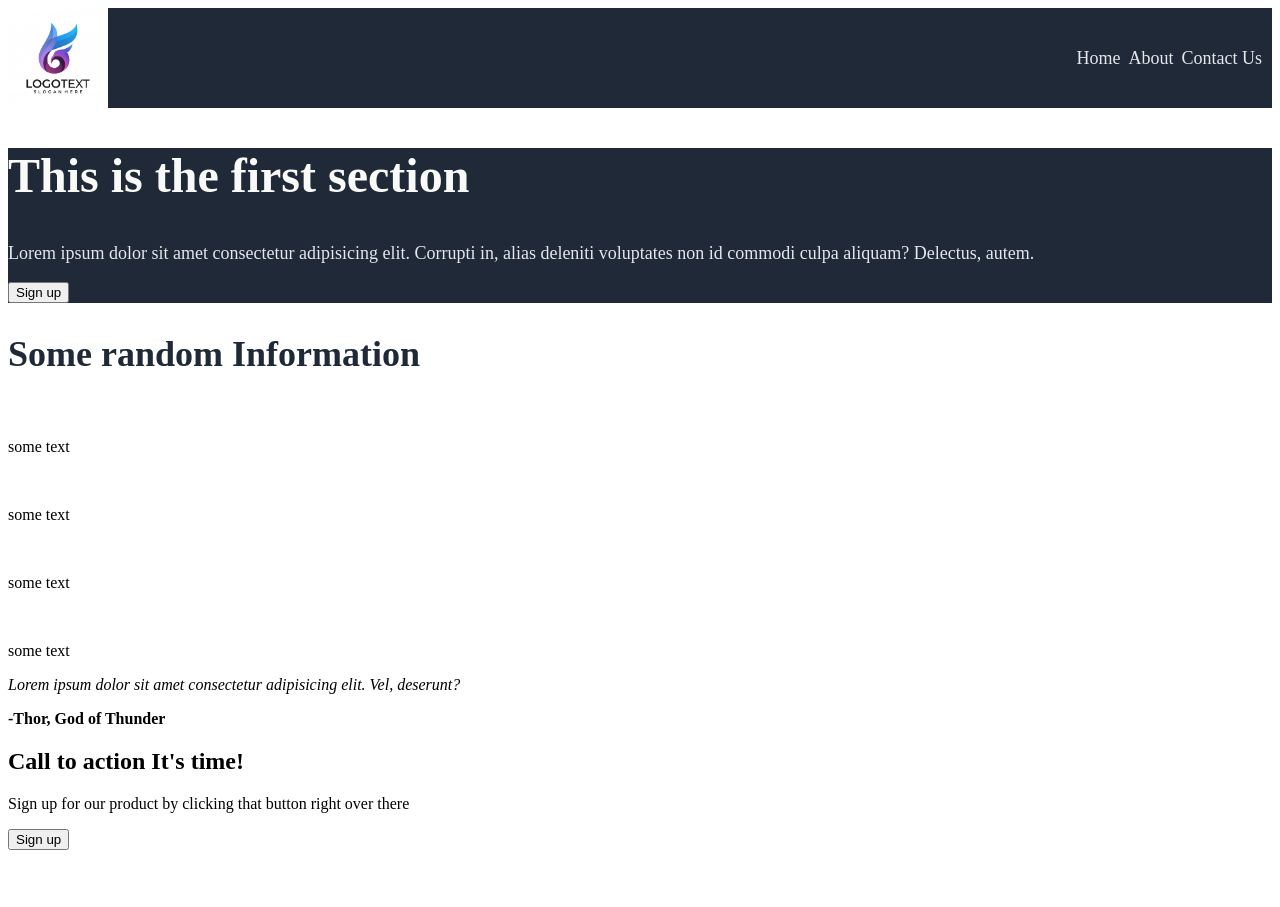
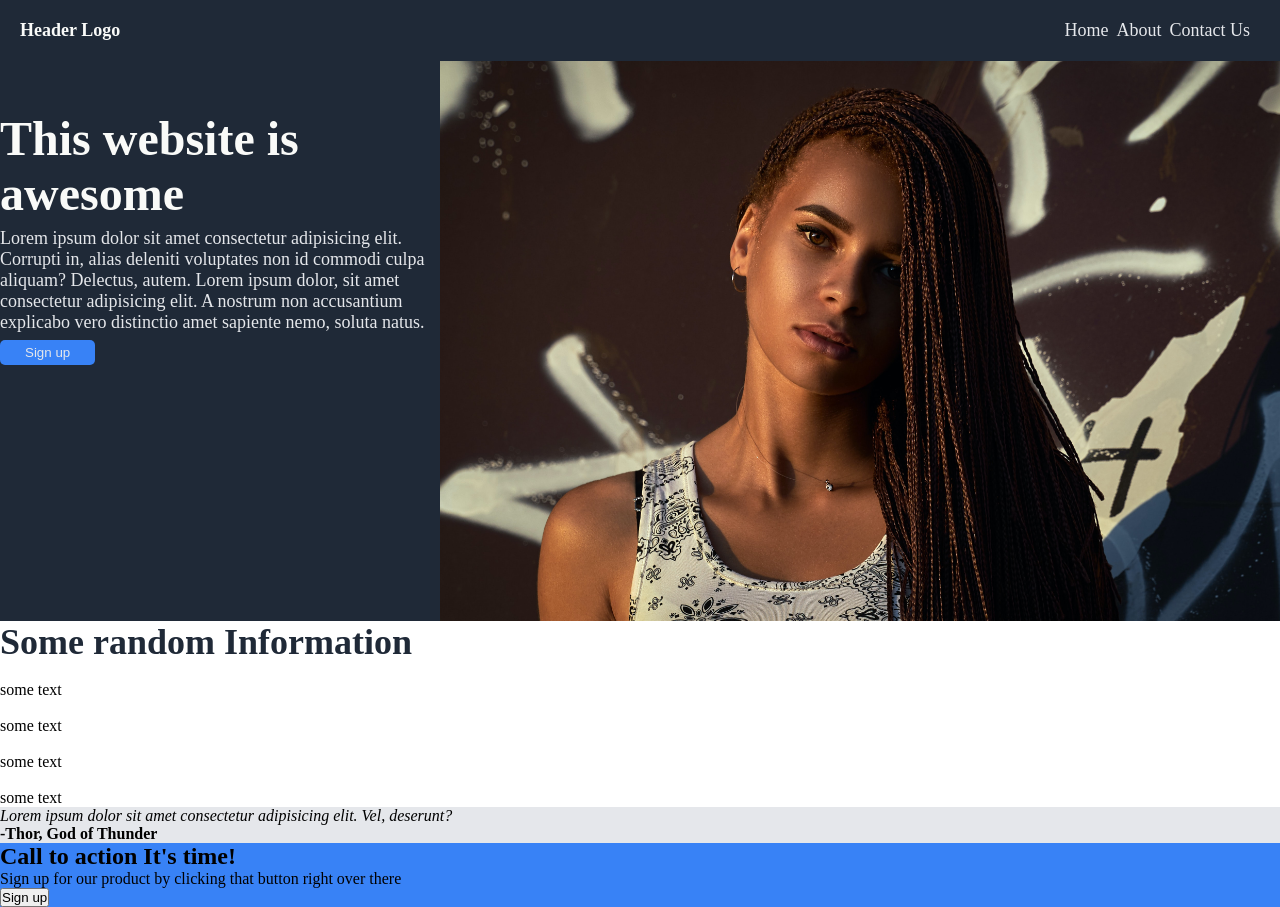
Before and after one commit to napalm-git/landing-page, a plain HTML site: page index.html in a window 1280 px wide. Before the commit the page ends 858 px from the top, so only its background shows below. Drawn offline with Linux system fonts and the light colour scheme.

Commit message:
Style hero section elements

```diff
--- a/css/styles.css
+++ b/css/styles.css
@@ -1,4 +1,6 @@
 * {
+  margin: 0;
+  padding: 0;
   box-sizing: border-box;
 }
 
@@ -10,27 +12,28 @@
   --header-logo-text-color: #f9faf8;
   --cta-color: #3882f6;
   --info-header-text-color: #1f2937;
-  --quote-section-bg: #e57eb;
+  --quote-section-bg: #e5e7eb;
   --quote-text: #1f2937;
 }
 
 header {
   background-color: var(--hero-footer-dark-color);
   font-size: 18px;
-}
-
-nav {
+  color: var(--header-logo-text-color);
+  padding: 44px;
   display: flex;
   align-items: center;
   justify-content: space-between;
+  background-color: var(--hero-footer-dark-color);
+  padding: 20px;
 }
 
-nav .logo {
+/* nav .logo {
   width: 100px;
   height: 100px;
-}
+} */
 
-nav ul {
+header ul {
   display: flex;
   align-items: center;
   justify-content: center;
@@ -40,24 +43,57 @@ nav ul {
   padding: 0;
 }
 
-nav ul a {
+header ul a {
   text-decoration: none;
   color: var(--header-link-text-color);
 }
 
 .hero {
   background-color: var(--hero-footer-dark-color);
+  display: flex;
+  align-items: flex-start;
+  justify-content: center;
+}
+
+.hero div {
+  display: flex;
+  flex-direction: column;
+  align-items: flex-start;
+  justify-content: center;
+  gap: 7px;
+  margin-top: 50px;
+}
+
+.hero img {
+  width: 70vw;
+  height: 70vh;
 }
 
 .hero .main-text {
   font-size: 48px;
   font-weight: bolder;
   color: var(--hero-main-text-color);
+  /* margin-left: 40px; */
 }
 
 .hero .secondary-text {
   font-size: 18px;
   color: var(--hero-secondary-text-color);
+  /* margin-left: 40px; */
+}
+
+.hero .sign-up-hero {
+  padding: 5px 25px;
+  /* margin-left: 40px; */
+  background-color: var(--cta-color);
+  border-radius: 5px;
+  border: none;
+  cursor: pointer;
+}
+
+.hero .sign-up-hero a {
+  text-decoration: none;
+  color: #e5e7eb;
 }
 
 .info h2 {
@@ -65,3 +101,11 @@ nav ul a {
   font-weight: bolder;
   color: var(--info-header-text-color);
 }
+
+.testimonial {
+  background-color: var(--quote-section-bg);
+}
+
+.cta {
+  background-color: var(--cta-color);
+}
--- a/index.html
+++ b/index.html
@@ -9,26 +9,26 @@
   </head>
   <body>
     <header>
-      <nav>
-        <img src="images/logo.jpg" alt="Logo" class="logo" />
-        <ul>
-          <li><a href="#">Home</a></li>
-          <li><a href="#">About</a></li>
-          <li><a href="#">Contact Us</a></li>
-        </ul>
-      </nav>
+      <h4>Header Logo</h4>
+      <ul>
+        <li><a href="#">Home</a></li>
+        <li><a href="#">About</a></li>
+        <li><a href="#">Contact Us</a></li>
+      </ul>
     </header>
     <section class="hero">
       <div>
-        <h1 class="main-text">This is the first section</h1>
+        <h1 class="main-text">This website is awesome</h1>
         <p class="secondary-text">
           Lorem ipsum dolor sit amet consectetur adipisicing elit. Corrupti in,
           alias deleniti voluptates non id commodi culpa aliquam? Delectus,
-          autem.
+          autem. Lorem ipsum dolor, sit amet consectetur adipisicing elit. A
+          nostrum non accusantium explicabo vero distinctio amet sapiente nemo,
+          soluta natus.
         </p>
-        <button class="sign-up-hero">Sign up</button>
-        <img src="" alt="" class="hero-img" />
+        <button class="sign-up-hero"><a href="#">Sign up</a></button>
       </div>
+      <img src="images/hero-img.jpg" alt="Hero Image" class="hero-img" />
     </section>
     <section class="info">
       <h2>Some random Information</h2>
```
Also changed, not shown: images/hero-img.jpg (added).
